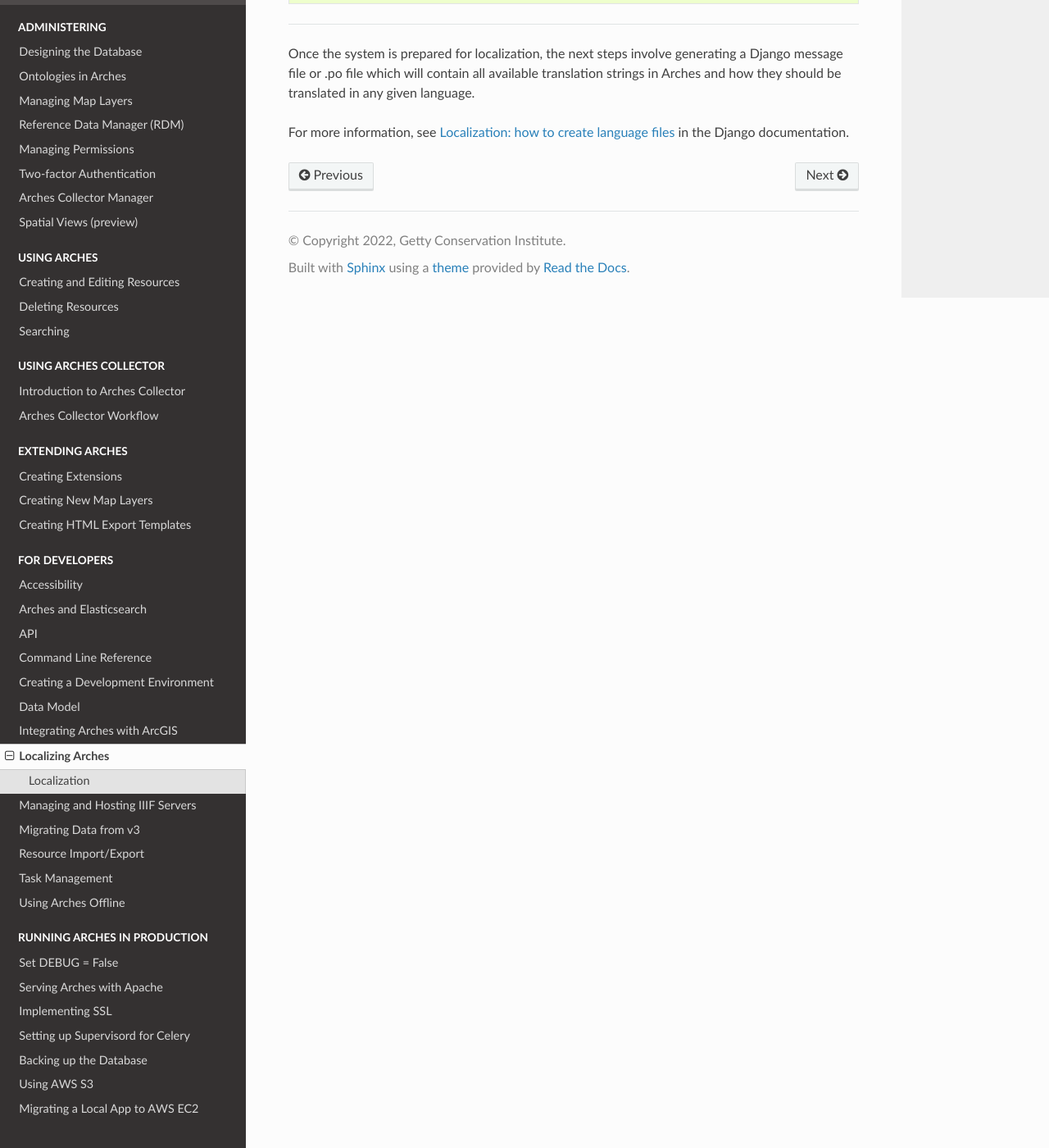
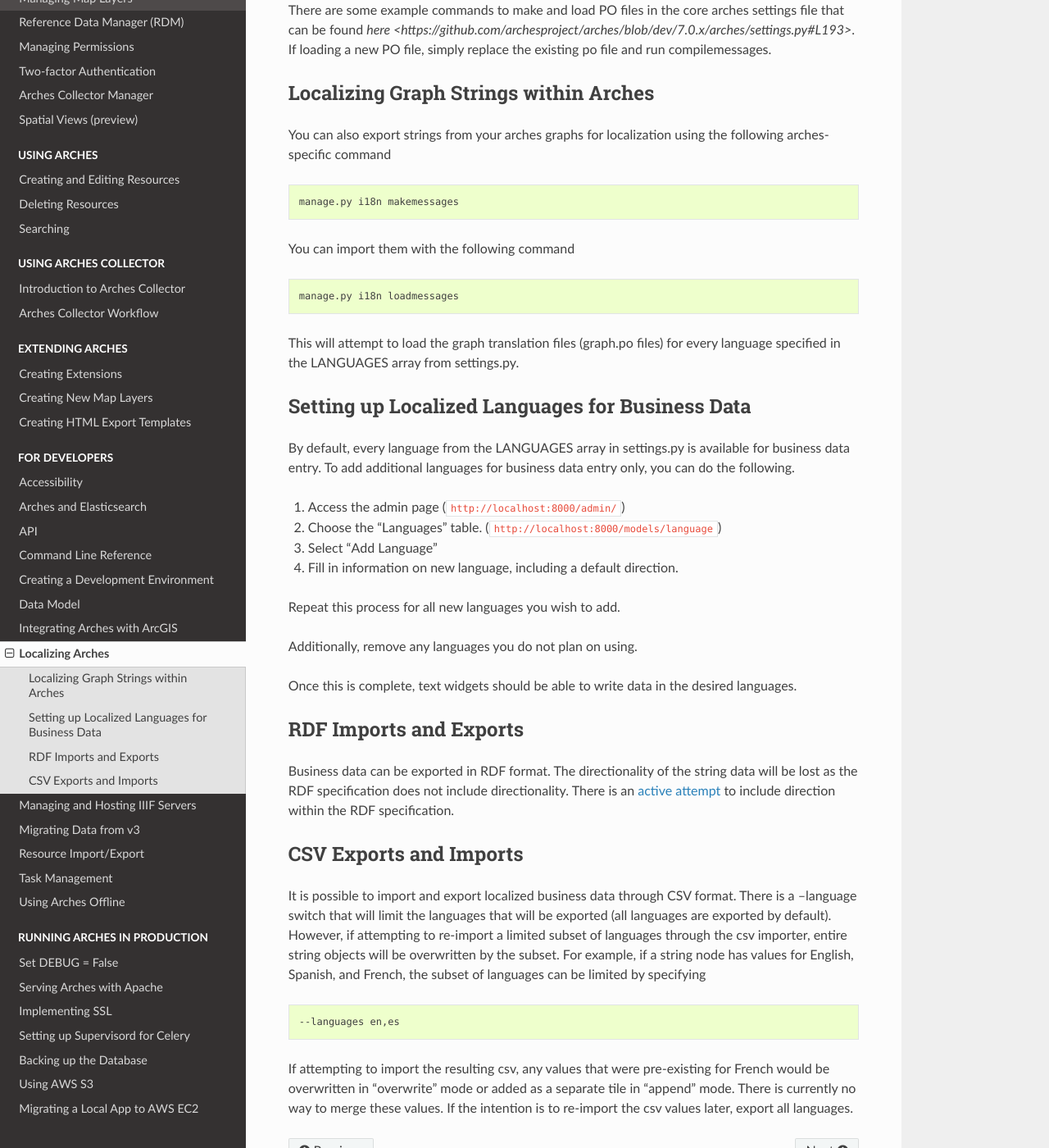
Before and after one commit to archesproject/arches-docs, a Sphinx documentation site: the page built from docs/localizing-arches.txt, in a window 1280 px wide and 1400 px high, scrolled down 1553 px. Shown: the whole window at 82% size. Built offline with Sphinx 7.4.7 and the Read the Docs theme 2.0.0, drawn with Linux system fonts in a browser that asks for light colours; some of the changed lines change nothing that is shown; some of the changed text lies outside the part shown.

Commit message:
Adds to localization docs; removes old localization doc

```diff
--- a/docs/localizing-arches-ag.rst
+++ /dev/null
@@ -1,101 +0,0 @@
-#################
-Localization
-#################
-
-*****************************************************
-Setting up Localized Languages for the User Interface
-*****************************************************
-
-There are two places to set language codes within arches.  First, setttings.py contains languages specific to
-the Arches UI.
-
-
-.. code-block:: python
-
-    LANGUAGES = [
-        ("de", _("German")),
-        ("en", _("English")),
-        ("en-gb", _("British English")),
-        ("en-us", _("US English"))
-    ]
-
-Also set the LANGUAGE_CODE to be the default language code of your arches install.
-
-.. code-block:: python
-
-    LANGUAGE_CODE = "en"
-
-Then, import the localized strings for the languages that will be used.
-
-.. code-block:: bash
-
-    manage.py i18n loadmessages
-
-This will attempt to load the translation files (po files) for every language specified
-in the LANGUAGES array from settings.py.
-
-
-************************************************
-Setting up Localized Languages for Business Data
-************************************************
-
-By default, every language from the LANGUAGES array in settings.py is available for business data entry.
-To add additional languages for business data entry only, you can do the following.
-
-1.  Access the admin page (``http://localhost:8000/admin/``)
-2.  Choose the "Languages" table.  (``http://localhost:8000/models/language``)
-3.  Select "Add Language"
-4.  Fill in information on new language, including a default direction.
-
-Repeat this process for all new languages you wish to add.
-
-Additionally, remove any languages you do not plan on using.
-
-Once this is complete, text widgets should be able to write data in the desired languages.
-
-**************************************
-Creating PO Files for New Translations
-**************************************
-
-To export Arches User Interface strings for translation into new languages, first make sure that
-the new language has been added to LANGUAGES in settings.py.  Then, run the following command.
-
-.. code-block:: bash
-
-    manage.py i18n makemessages
-
-This will generate a new PO file with all of the Arches strings that need to be translated.
-
-***********************
-RDF Imports and Exports
-***********************
-
-Business data can be exported in RDF format.  The directionality of the string data will be lost as
-the RDF specification does not include directionality.  There is an
-`active attempt <https://w3c.github.io/rdf-dir-literal/>`_ to include direction within the
-RDF specification.
-
-***********************
-CSV Exports and Imports
-***********************
-
-It is possible to import and export localized business data through CSV format.  There is a --language
-switch that will limit the languages that will be exported (all languages are exported by default).
-However, if attempting to re-import a limited subset of languages through the csv importer, entire
-string objects will be overwritten by the subset.  For example, if a string node has values for
-English, Spanish, and French, the subset of languages can be limited by specifying
-
-.. code-block:: bash
-
-    --languages en,es
-
-If attempting to import the resulting csv, any values that were pre-existing for French would be
-overwritten in "overwrite" mode or added as a separate tile in "append" mode.  There is currently
-no way to merge these values.  If the intention is to re-import the csv values later, export all
-languages.
-
-**********************
-Additional Information
-**********************
-
-Text widgets default to the current UI language.
--- a/docs/localizing-arches.txt
+++ b/docs/localizing-arches.txt
@@ -1,15 +1,6 @@
 #################
 Localizing Arches
 #################
-
-.. seealso::
-
-    There is more localization content that should ultimately be combined with this page - see `#279 <https://github.com/archesproject/arches-docs/issues/279>`_.
-
-    .. toctree::
-        :maxdepth: 1
-
-        localizing-arches-ag
 
 If you want to support localization in your Arches instance, you'll first need to do the following:
 
@@ -81,3 +72,72 @@
 Once the system is prepared for localization, the next steps involve generating a Django message file or .po file which will contain all available translation strings in Arches and how they should be translated in any given language.
 
 For more information, see `Localization: how to create language files <https://docs.djangoproject.com/en/4.0/topics/i18n/translation/#localization-how-to-create-language-files>`_ in the Django documentation.
+
+There are some example commands to make and load PO files in the core arches settings file that can be found `here <https://github.com/archesproject/arches/blob/dev/7.0.x/arches/settings.py#L193>`.  If loading a new PO file, simply
+replace the existing po file and run compilemessages.
+
+**************************************
+Localizing Graph Strings within Arches
+**************************************
+
+You can also export strings from your arches graphs for localization using the following arches-specific command
+
+.. code-block:: bash
+
+    manage.py i18n makemessages
+
+You can import them with the following command
+
+.. code-block:: bash
+
+    manage.py i18n loadmessages
+
+This will attempt to load the graph translation files (graph.po files) for every language specified
+in the LANGUAGES array from settings.py.
+
+
+************************************************
+Setting up Localized Languages for Business Data
+************************************************
+
+By default, every language from the LANGUAGES array in settings.py is available for business data entry.
+To add additional languages for business data entry only, you can do the following.
+
+1.  Access the admin page (``http://localhost:8000/admin/``)
+2.  Choose the "Languages" table.  (``http://localhost:8000/models/language``)
+3.  Select "Add Language"
+4.  Fill in information on new language, including a default direction.
+
+Repeat this process for all new languages you wish to add.
+
+Additionally, remove any languages you do not plan on using.
+
+Once this is complete, text widgets should be able to write data in the desired languages.
+
+***********************
+RDF Imports and Exports
+***********************
+
+Business data can be exported in RDF format.  The directionality of the string data will be lost as
+the RDF specification does not include directionality.  There is an
+`active attempt <https://w3c.github.io/rdf-dir-literal/>`_ to include direction within the
+RDF specification.
+
+***********************
+CSV Exports and Imports
+***********************
+
+It is possible to import and export localized business data through CSV format.  There is a --language
+switch that will limit the languages that will be exported (all languages are exported by default).
+However, if attempting to re-import a limited subset of languages through the csv importer, entire
+string objects will be overwritten by the subset.  For example, if a string node has values for
+English, Spanish, and French, the subset of languages can be limited by specifying
+
+.. code-block:: bash
+
+    --languages en,es
+
+If attempting to import the resulting csv, any values that were pre-existing for French would be
+overwritten in "overwrite" mode or added as a separate tile in "append" mode.  There is currently
+no way to merge these values.  If the intention is to re-import the csv values later, export all
+languages.
```
